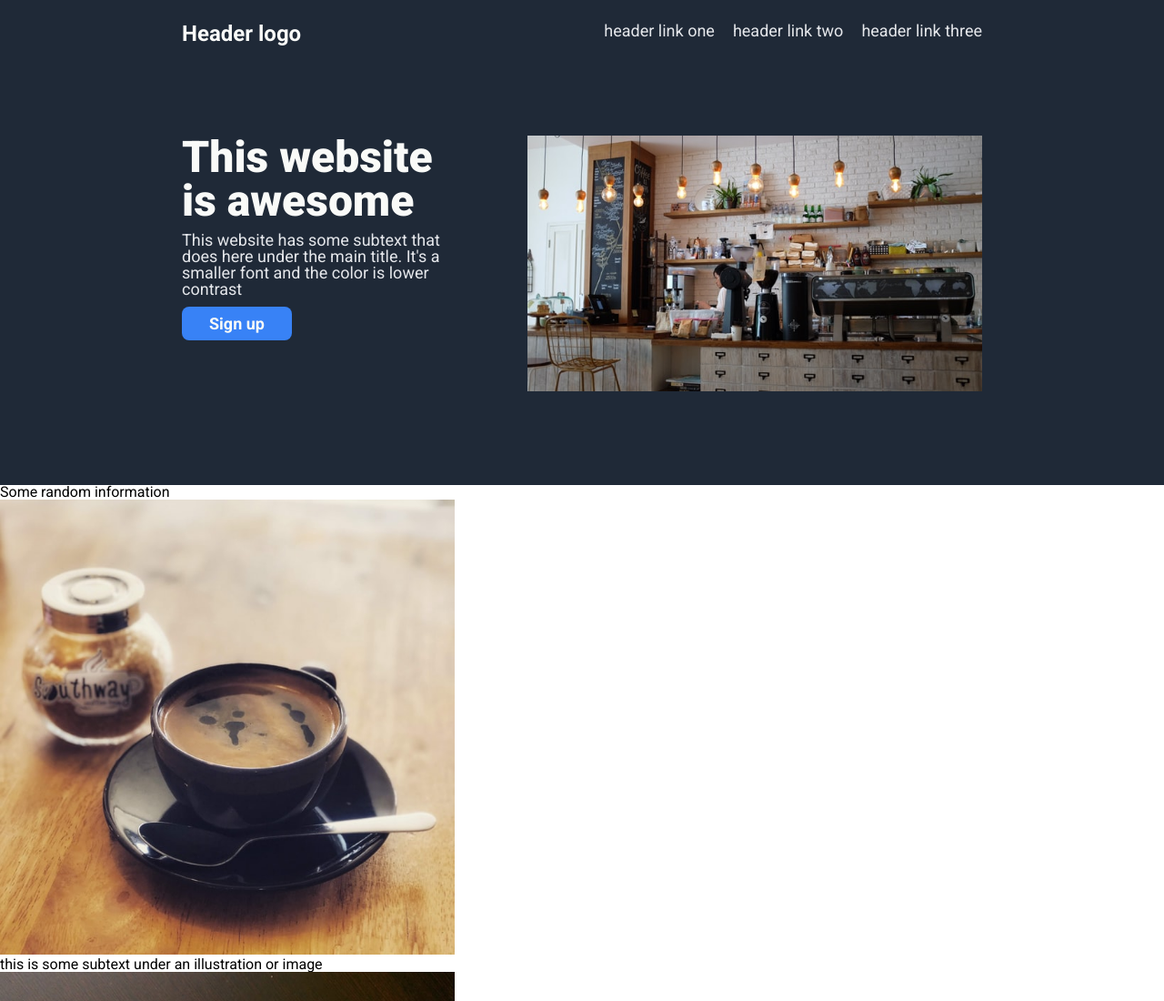
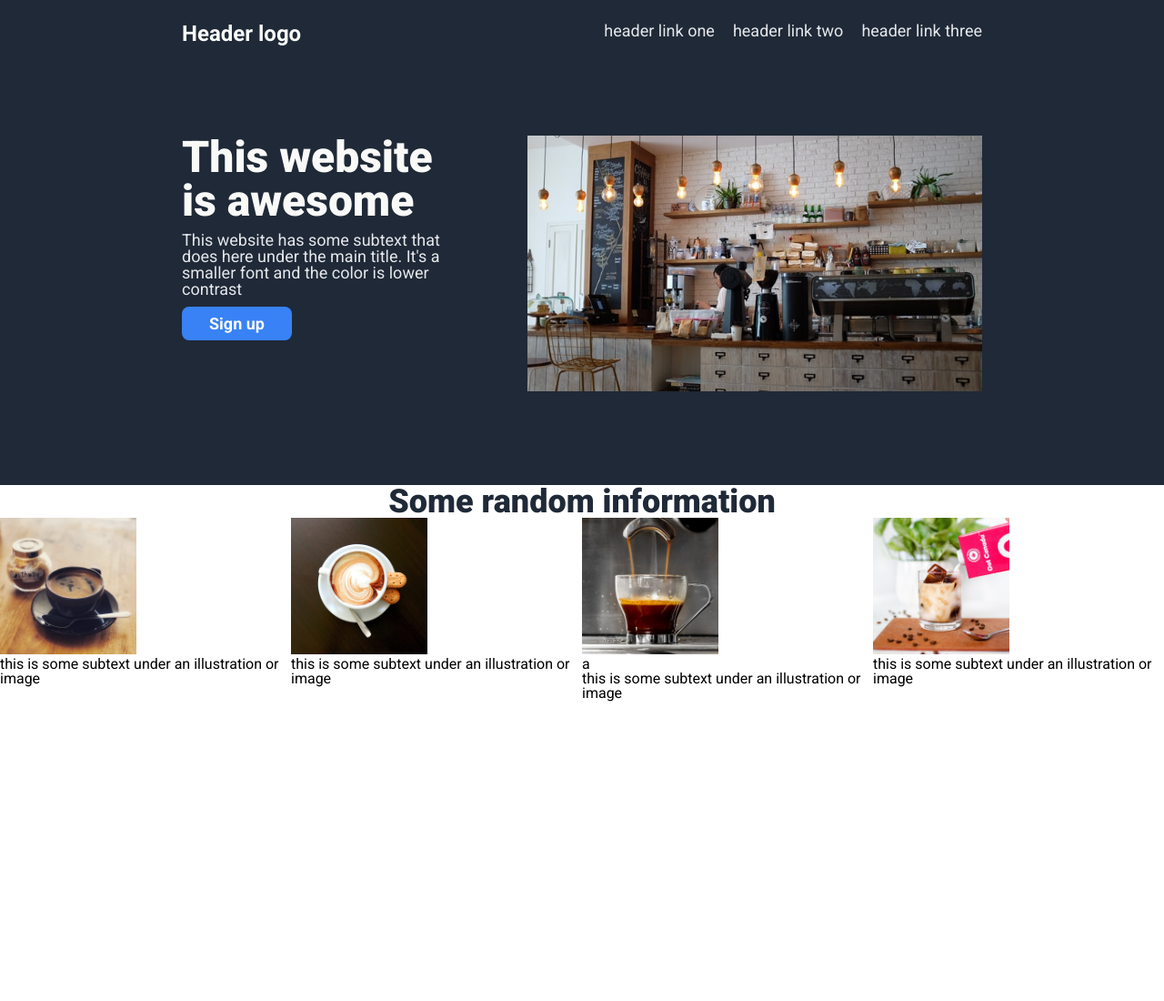
Before and after one commit to alanluisva/landing-page, a plain HTML site: page index.html in a window 1280 px wide. Shown: the top 1100 px of the page at 91% size. After the commit the page ends 800 px from the top, so only its background shows below. Drawn offline with Linux system fonts and the light colour scheme.

Commit message:
Add style to information-text

```diff
--- a/index.html
+++ b/index.html
@@ -33,11 +33,13 @@
                 <button class="sign">Sign up</button>
             </div>
 
-            <div class="imagen">
+            <div >
                 <img src="./pictures/coffee-shop.jpg" alt="a coffee shop">
             </div>
         </div>
     </div>
+
+
 
     <div class="information">
         <div class="information-text">Some random information</div>
--- a/style.css
+++ b/style.css
@@ -67,3 +67,26 @@ img {
     width: 500px;
 
 }
+
+/* here starts the information section */
+
+.imagen img {
+    width: 150px;
+    height: auto;
+}
+
+.information {
+    display: flex;
+    flex-direction: column;
+    align-items: center;
+}
+
+.content {
+    display: flex;
+}
+
+.information-text {
+    font-size: 36px;
+    font-weight: 900;
+    color: #1F2937;
+}
```
